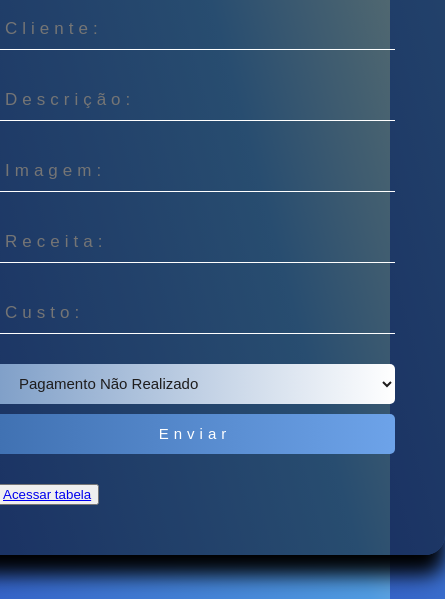
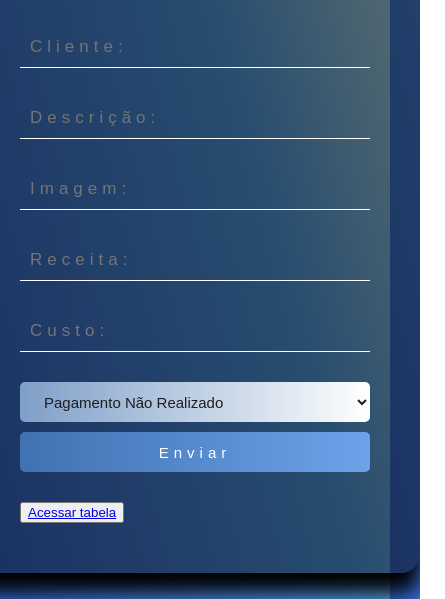
Before and after one commit to DevDaviDias/Pai-e-filho-refrigera-ao, a plain HTML site: page index.html in a window 390 px wide. Shown: the part 245-844 px from the top of the page, 445 px wide, since content can reach past the window. Drawn offline with Linux system fonts and the light colour scheme; a web font is replaced by a local one.

Commit message:
tamanho da margin in celular

```diff
--- a/style.css
+++ b/style.css
@@ -76,3 +76,15 @@ body{
     text-decoration: none;
    color: white;
 }
+
+
+@media (max-width: 700px) {
+    .container{
+        background-color: rgb(0,0,0,0.5);
+        width: 350px;
+        padding: 50px;
+        border-radius: 20px 5px 20px 5px ;
+        box-shadow: 0 20px 20px ;
+        position: relative;
+    }
+}
```
